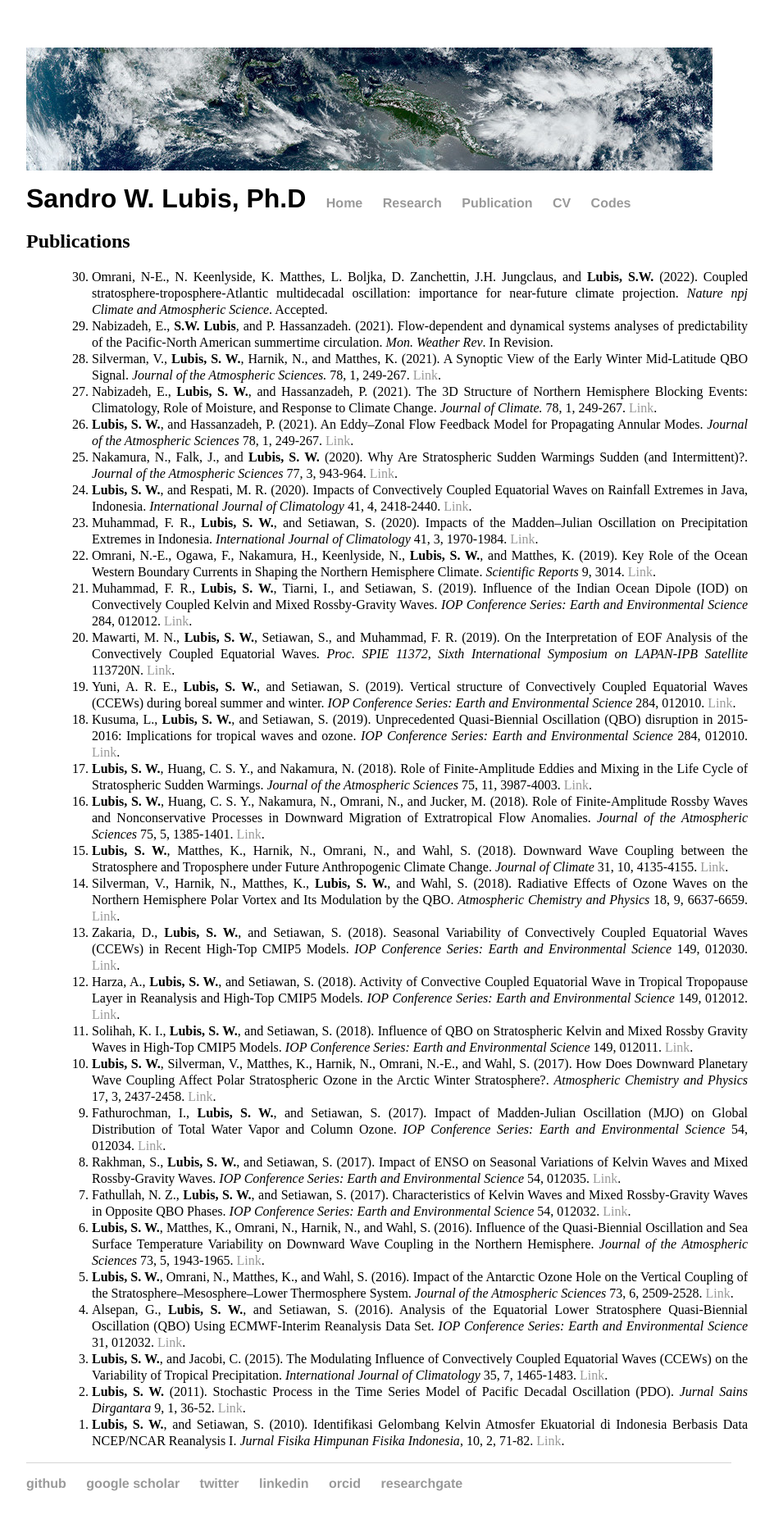
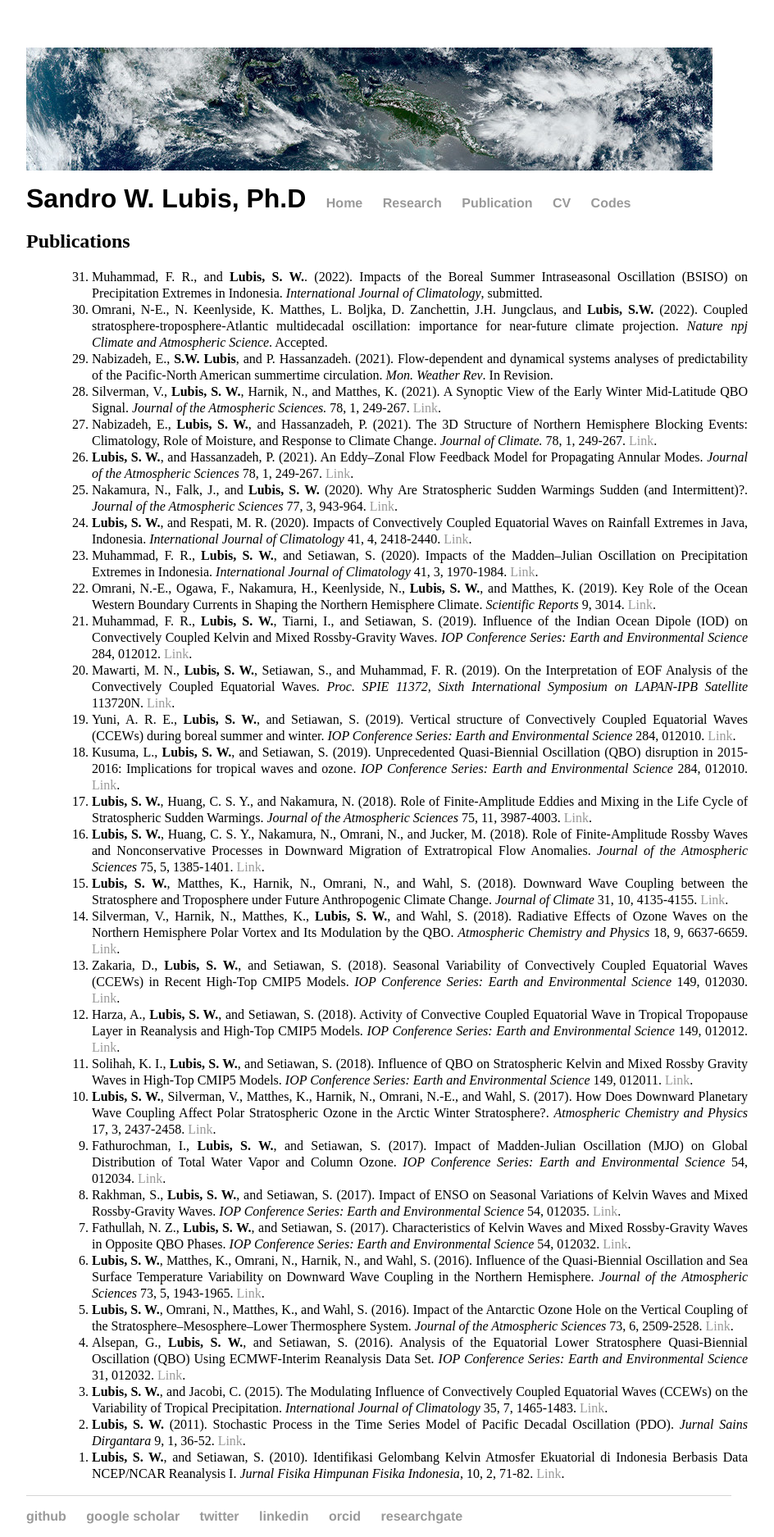
Before and after one commit to sandrolubis/sandrolubis.github.io, a Jekyll site: the page built from publication/index.html, in a window 1280 px wide. Shown: the whole page at 82% size, without its empty margins (276-1220 px from the left). Built offline with Jekyll 4.4.1, drawn with Linux system fonts in a browser that asks for light colours; before the commit the page ends 1835 px from its top, so only the background shows below that.

Commit message:
Update index.html

```diff
--- a/publication/index.html
+++ b/publication/index.html
@@ -7,6 +7,7 @@ title: Publications | Sandro Lubis
 	<h2>Publications</h2>
 	<ol style="line-height:1.25; text-align:justify;">
 	<ol reversed>
+		<li>Muhammad, F. R., and <b>Lubis, S. W.</b>. (2022). Impacts of the Boreal Summer Intraseasonal Oscillation (BSISO) on Precipitation Extremes in Indonesia. <i>International Journal of Climatology</i>, submitted.</li>
 		<li>Omrani, N-E., N. Keenlyside, K. Matthes, L. Boljka, D. Zanchettin, J.H. Jungclaus, and <b>Lubis, S.W. </b> (2022). Coupled stratosphere-troposphere-Atlantic multidecadal oscillation: importance for near-future climate projection. <i>Nature npj Climate and Atmospheric Science</i>. Accepted.</li>
 		<li>Nabizadeh, E., <b>S.W. Lubis</b>, and P. Hassanzadeh. (2021). Flow-dependent and dynamical systems analyses of predictability of the Pacific-North American summertime circulation. <i>Mon. Weather Rev</i>. In Revision.</li>
 		<li>Silverman, V., <b>Lubis, S. W.</b>, Harnik, N., and Matthes, K. (2021). A Synoptic View of the Early Winter Mid-Latitude QBO Signal. <i>Journal of the Atmospheric Sciences.</i> 78, 1, 249-267. <a href="https://doi.org/10.1175/JAS-D-20-0387.1">Link</a>.</li>
```
